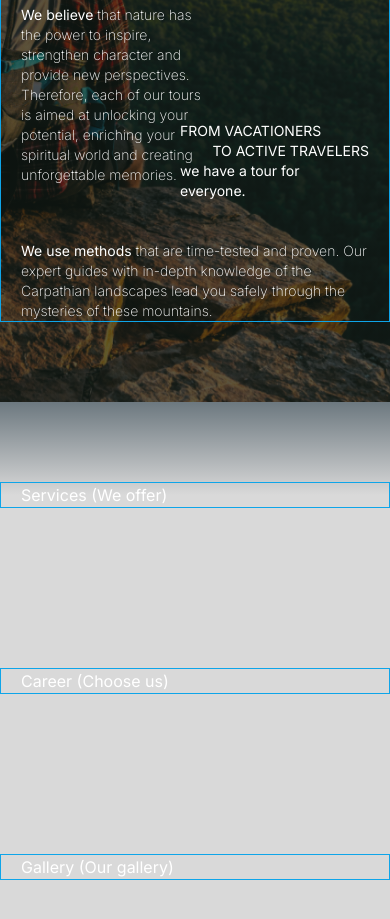
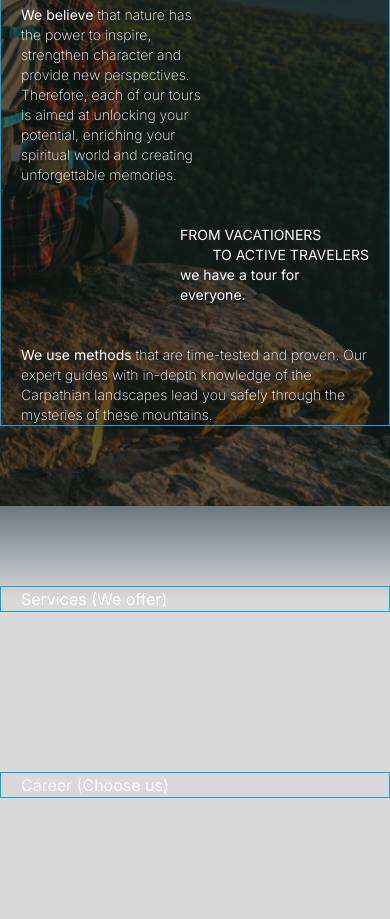
Before and after one commit to darynakarmazin/carp-travel, a Next.js app: page / in a window 390 px wide. Shown: the part 1040-1959 px from the top of the page. Built offline with nearby package versions, Linux system fonts and the light colour scheme.

Commit message:
Added adaptive for About section

```diff
--- a/src/components/About/About.tsx
+++ b/src/components/About/About.tsx
@@ -29,12 +29,12 @@ function About() {
           </div>
         </div>
         <div className="md:flex md:gap-[20px] xl:flex-row-reverse">
-          <div className="w-[189px] md:w-[221px] xl:w-[296px] ml-auto mt-[-104px] xl:mt-0 text-sm md:text-base xl:text-lg mb-10">
+          <div className="w-[189px] md:w-[221px] xl:w-[296px] ml-auto md:mt-[-104px] xl:mt-0 text-sm md:text-[16px] md:leading-tight xl:text-lg mb-10">
             <p className="uppercase text-left">{slogan[0]}</p>
             <p className="uppercase text-right">{slogan[1]}</p>
             <p>{slogan[2]}</p>
           </div>
-          <p className="text-sm md:text-base xl:text-lg font-extralight md:w-[463px] xl:w-[605px]">
+          <p className="text-sm md:text-[16px] md:leading-tight xl:text-lg font-extralight md:w-[463px] xl:w-[605px]">
             <span className="font-normal">{descriptionBottom[0]}</span>
             {descriptionBottom[1]}
           </p>
```
